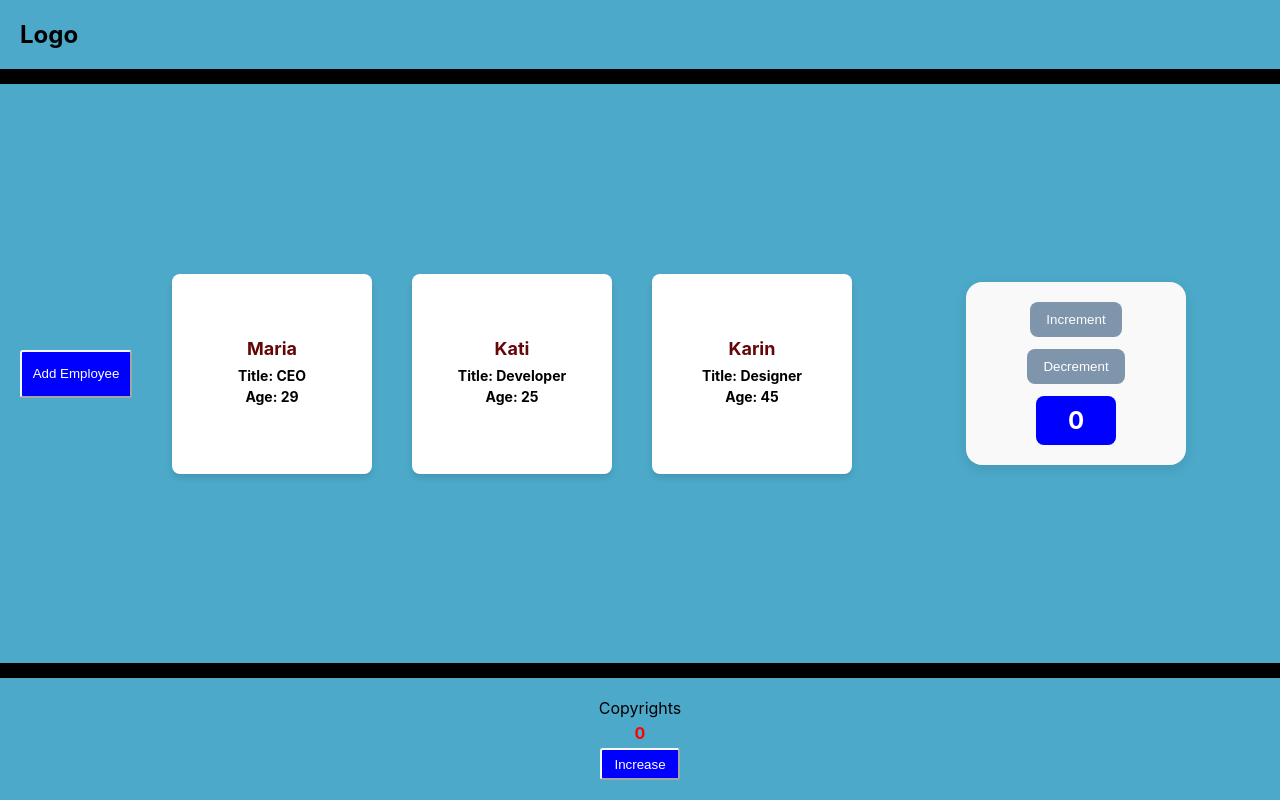
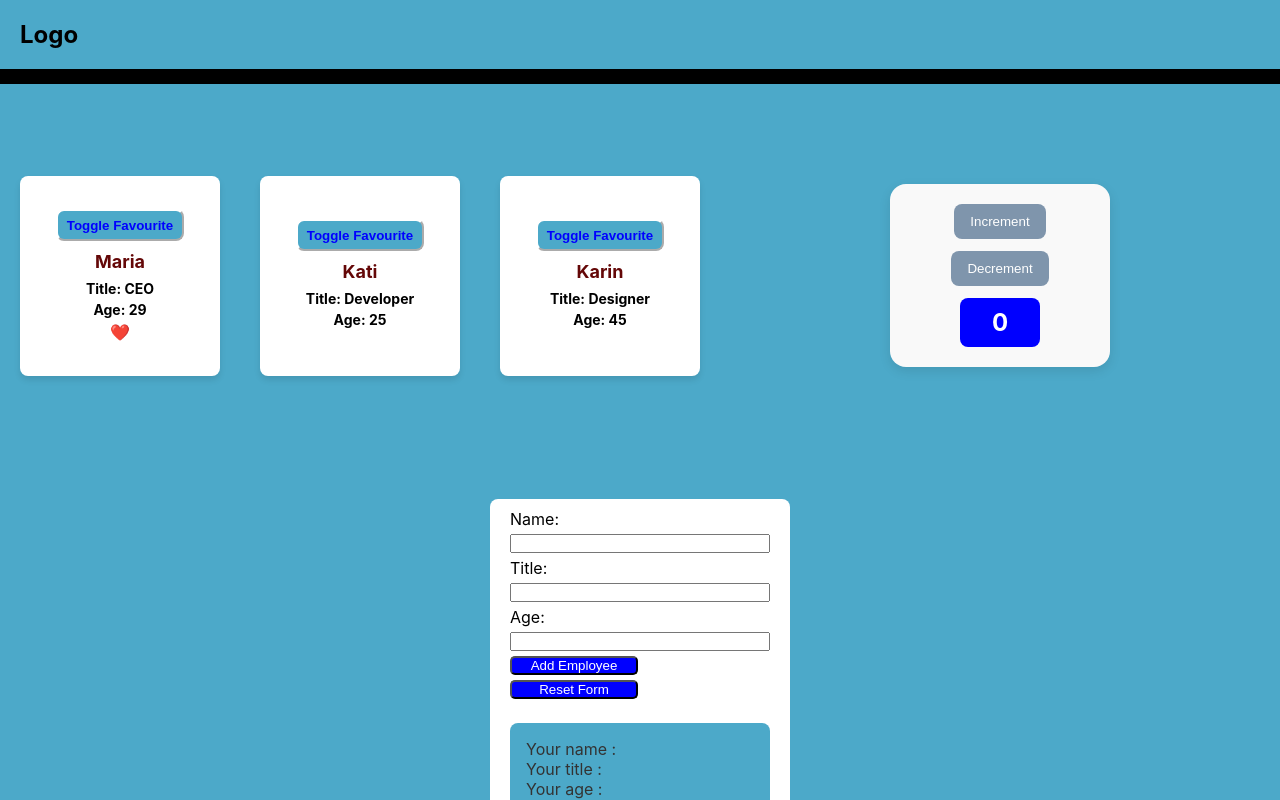
Before and after one commit to BitaYeganeh/react-basics, a React (Vite) app: page / in a window 1280 px wide. Shown: the top 800 px of the page. Built offline with nearby package versions, Linux system fonts and the light colour scheme.

Commit message:
form added

```diff
--- a/src/App.jsx
+++ b/src/App.jsx
@@ -5,44 +5,70 @@ import Counter  from "./components/Counter";
 import Footer from "./components/Footer";
 import Header from "./components/Header";
 import data from "./data";
+import Form from "./components/Form"
 
 function App() {
 
   const[count, setCount] = useState(0);
   const [employees, setEmployees] = useState(data);
+  const [formData, setFormData] = useState({
+    name: "",
+    title:"",
+    age:"",
+});
 
   const handleClick = () => {
     setEmployees([
       ...employees,
       {
         id: employees.length + 1,
-        name: "John",
-        title: "Developer",
-        age: 66,
+        name: formData.name,
+        title: formData.title,
+        age: formData.age,
+        isFavourite: false,
 
       },
     ]);
 
   };
 
+const toggleFavourite = (id) => {
+  const updatedEmployees = employees.map((employee) => {
+    if (employee.id === id && employee.isFavourite === undefined) {
+      return {...employee, isFavourite : false}
+    } else if (employee.id === id){
+      return{...employee, isFavourite:!employee.isFavourite}
+    } else {
+      return employee;
+    }
+  })
+  setEmployees(updatedEmployees);
+}
+
+
   return (
     <div className="app">
       <Header />
       <main className="main-content">
-        <button onClick={handleClick} className="addEmployeeButton">Add Employee</button>
         {employees.map((employee) => {
           console.log(employee);
           return(
           <Card
           key={employee.id}
-          name={employee.name}
-          title={employee.title}
-          age={employee.age}
+          {...employee}
+          toggleFavourite={toggleFavourite}
           />
           );
         })}
         <Counter count={count} setCount={setCount}/>
+
       </main>
+      <Form
+      formData={formData}
+      setFormData={setFormData}
+      handleClick={handleClick}
+
+      />
       <Footer count={count} setCount={setCount}/>
     </div>
   );
--- a/src/components/Card.jsx
+++ b/src/components/Card.jsx
@@ -1,11 +1,22 @@
 import styles from "./Card.module.css";
 
-const Card = (props) => {
+const Card = ({name, title, age, isFavourite, toggleFavourite, id}) => {
+
+  //we will pass an isFavourite prop to the Crad component
+  // If isFavourite is true, we will add a heart to the card
+  // If isFavourite is false ( or undefined, we will not add a heart to the card)
   return (
     <div className={styles.card}>
-      <div className={styles.name}>{props.name}</div>
-      <div className={styles.title}>Title: {props.title}</div>
-      <div className={styles.age}>Age: {props.age}</div>
+    <button className={styles.toggleFavourite}onClick={()=> toggleFavourite(id)}>Toggle Favourite</button>
+      <div className={styles.name}>{name}</div>
+      <div className={styles.title}>Title: {title}</div>
+      <div className={styles.age}>Age: {age}</div>
+
+      {/*We do not currently have a favourite style in our CSS*/}
+      <div className={styles.favourite}>{isFavourite && <span>❤️</span>}</div>
+
+
+
     </div>
   );
 };
--- a/src/components/Card.module.css
+++ b/src/components/Card.module.css
@@ -1,14 +1,28 @@
 .card {
   display: flex;
   flex-direction: column;
-  justify-content: center;
+  justify-content: center; /* centers vertically */
+  align-items: center; /* centers horizontally ✅ */
   text-align: center;
   min-width: 200px;
   background-color: white;
-  padding: 20px;
+  padding: 10px;
   border-radius: 8px;
   box-shadow: 0 4px 6px rgba(0, 0, 0, 0.1);
   min-height: 200px;
+}
+.toggleFavourite{
+  background-color: #4ca9c9;
+  color:blue;
+  font-weight: bold;
+  margin-bottom: 10px;
+  width:8rem;
+  height:2rem;
+  border-radius: 8px;
+  border-color: white;
+
+
+
 }
 
 .name {
--- /dev/null
+++ b/src/components/Form.jsx
@@ -0,0 +1,89 @@
+
+import styles from './Form.module.css';
+
+const Form = ({formData, setFormData, handleClick }) =>{
+
+const handleChange = (e) => {
+setFormData((prevState) => {
+    return {...prevState, [e.target.name]: e.target.value}
+});
+
+};
+
+const handleSubmit = (e) => {
+    e.preventDefault();
+    handleClick();
+    setFormData({
+        name:"",
+        title:"",
+        age:"",
+    }); //Optional resetting of the form.
+};
+
+return (
+
+  <div className={styles.formContainer}>
+   <form onSubmit={handleSubmit}>
+
+       <label htmlFor="name">Name:</label>
+       <input
+
+         id="name"
+         name="name"
+         value={formData.name}
+         onChange={handleChange}
+
+        />
+
+        <label htmlFor="title">Title:</label>
+        <input
+
+         id="title"
+         name="title"
+         value={formData.title}
+         onChange={handleChange}
+
+        />
+
+        <label htmlFor="age">Age:</label>
+        <input
+
+         id="age"
+         name="age"
+         value={formData.age}
+         onChange={handleChange}
+
+        />
+
+        <button
+        type="submit"
+        className='button'
+        >Add Employee</button>
+        {/* ALTERNATIVELY YOU CAN USE JUST BUTTON WITHOUT SUBMIT TYPE*/}
+        {/* <button type="button" onclick={handleClick}>
+        Add employee
+        </button>*/}
+       <button
+       type="button"
+       onClick={()=>
+       setFormData({
+        name:"",
+        title:"",
+        age:"",
+       })
+       }
+       >
+       Reset Form
+       </button>
+
+    </form>
+    <div className={styles.formSummary}>
+
+        <p>Your name : {formData.name}</p>
+        <p>Your title : {formData.title}</p>
+        <p>Your age : {formData.age}</p>
+        </div>
+  </div>
+);
+}
+export default Form;
--- /dev/null
+++ b/src/components/Form.module.css
@@ -0,0 +1,35 @@
+.formContainer {
+  display: flex;
+  flex-direction: column;
+  align-items: left;
+  background-color: #fff;
+  padding: 20px;
+  margin: 2rem auto;
+  width: 300px;
+  border-radius: 8px;
+  padding-top: 10px;
+}
+
+
+.formContainer form {
+  display: flex;
+  flex-direction: column;
+  width: 100%;
+  gap: 5px;
+}
+.formContainer button{
+  background-color:blue;
+  color:white;
+  width: 8rem;
+  border-radius: 5px;
+
+}
+.formSummary {
+  margin-top: 1.5rem;
+  background-color:  #4ca9c9; /* light gray background */
+  border-radius: 8px;
+  padding: 1rem;
+  width: 100%;
+  text-align: left;
+  color: #333;
+}
--- a/src/data.js
+++ b/src/data.js
@@ -4,12 +4,14 @@ export default[
         name:"Maria",
         title:"CEO",
         age:29,
+        isFavourite:true,
     },
      {
         id: 2,
         name:"Kati",
         title:"Developer",
         age:25,
+        isFavourite:false,
     },
      {
         id: 3,
```
